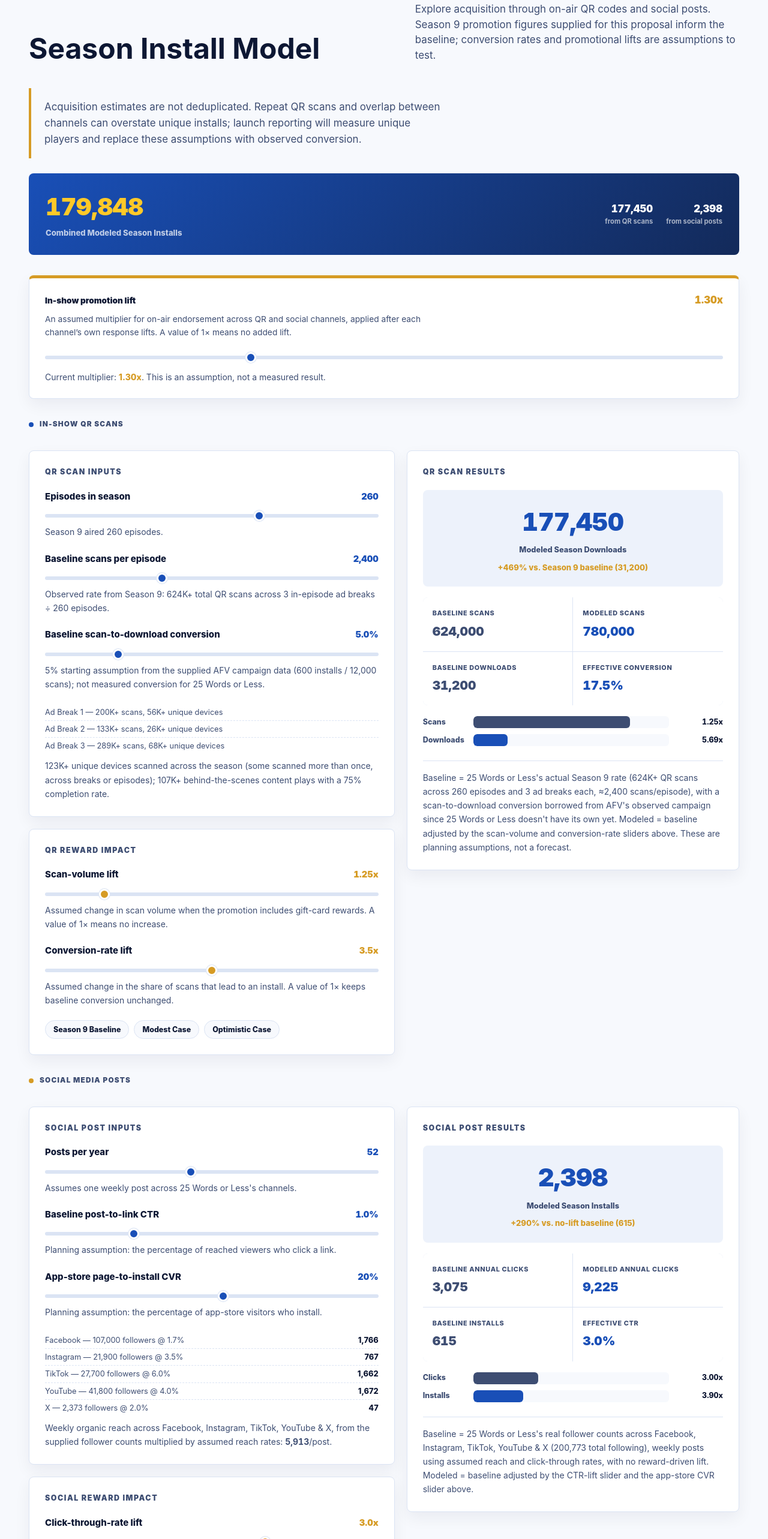
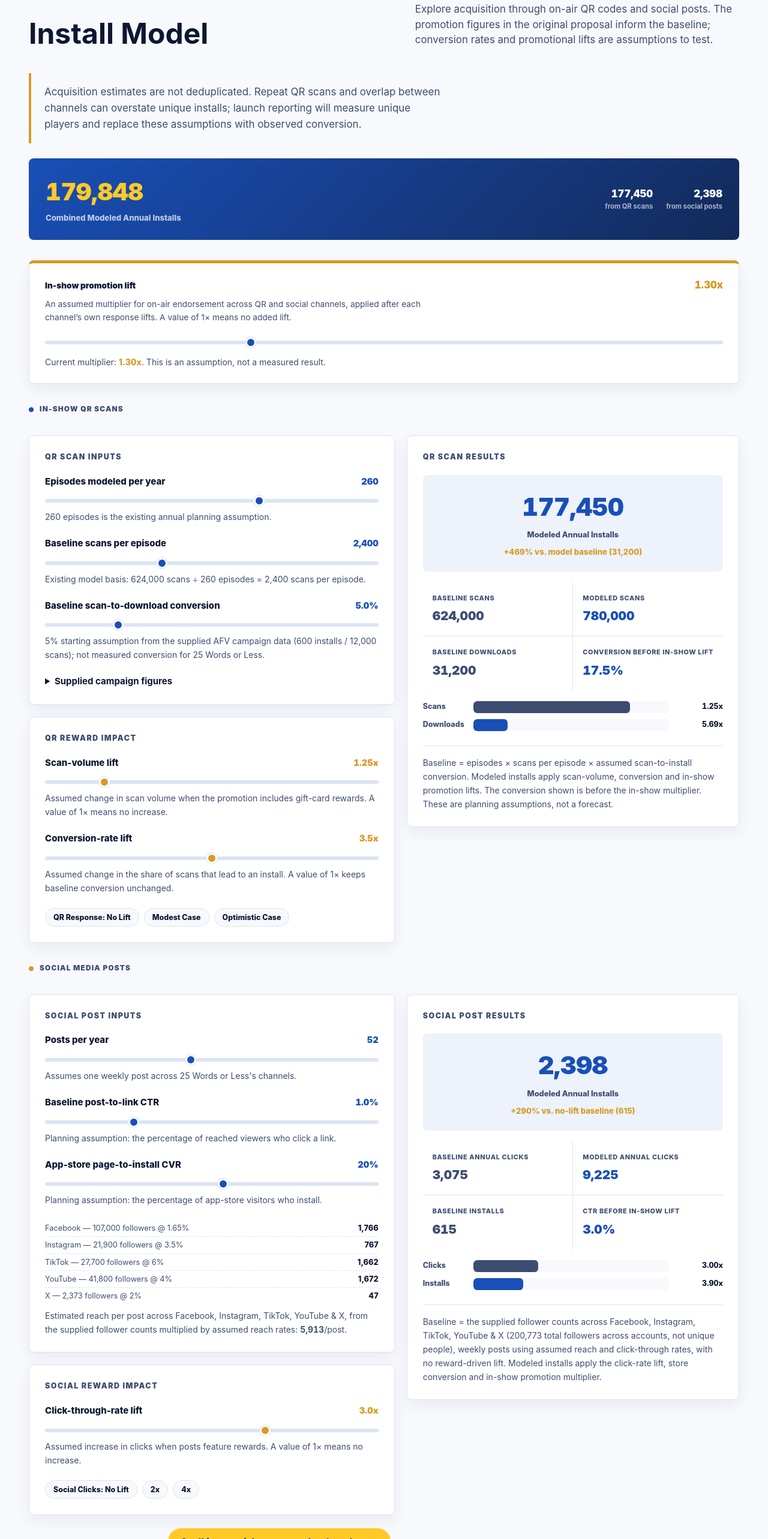
Before and after one commit to influencemobile/giveitawaygames.com, a website: page install-model.html in a window 1280 px wide. Shown: the part 234-2800 px from the top of the page at 60% size. Drawn offline with Linux system fonts and the light colour scheme.

Commit message:
Remove season references.

```diff
--- a/install-model.html
+++ b/install-model.html
@@ -23,20 +23,20 @@
   <span class="privacy-chip">Partnership proposal</span>
 </header>
 
-<main id="main">
+<main id="main"><noscript><p class="scenario-note">Enable JavaScript to adjust this model. Figures shown are the default scenario.</p></noscript>
 <section class="section model-section" id="install-model">
   <div class="section-kicker">Interactive scenario model</div>
   <div class="section-heading">
-    <h2>Season Install Model</h2>
+    <h2>Install Model</h2>
     <p>
-      Explore acquisition through on-air QR codes and social posts. Season 9 promotion figures supplied for this proposal inform the baseline; conversion rates and promotional lifts are assumptions to test.
+      Explore acquisition through on-air QR codes and social posts. The promotion figures in the original proposal inform the baseline; conversion rates and promotional lifts are assumptions to test.
     </p>
   </div>
 
   <p class="scenario-note">Acquisition estimates are not deduplicated. Repeat QR scans and overlap between channels can overstate unique installs; launch reporting will measure unique players and replace these assumptions with observed conversion.</p><div class="model-combined-banner">
     <div>
       <div class="mcb-figure tabular" id="cbTotal">179,848</div>
-      <div class="mcb-label">Combined Modeled Season Installs</div>
+      <div class="mcb-label">Combined Modeled Annual Installs</div>
     </div>
     <div class="mcb-breakdown">
       <div class="mcb-part"><div class="mcb-val tabular" id="cbQr">177,450</div><div class="mcb-lbl">from QR scans</div></div>
@@ -64,28 +64,28 @@
       <div class="model-card">
         <h3>QR Scan Inputs</h3>
         <div class="model-field">
-          <div class="model-field-top"><label for="episodes">Episodes in season</label><span class="mf-val tabular" id="episodesVal">260</span></div>
+          <div class="model-field-top"><label for="episodes">Episodes modeled per year</label><span class="mf-val tabular" id="episodesVal">260</span></div>
           <input type="range" id="episodes" min="150" max="320" step="1" value="260">
-          <div class="model-note">Season 9 aired 260 episodes.</div>
+          <div class="model-note">260 episodes is the existing annual planning assumption.</div>
         </div>
         <div class="model-field">
           <div class="model-field-top"><label for="scansEp">Baseline scans per episode</label><span class="mf-val tabular" id="scansEpVal">2,400</span></div>
           <input type="range" id="scansEp" min="500" max="6000" step="50" value="2400">
-          <div class="model-note">Observed rate from Season 9: 624K+ total QR scans across 3 in-episode ad breaks ÷ 260 episodes.</div>
+          <div class="model-note">Existing model basis: 624,000 scans ÷ 260 episodes = 2,400 scans per episode.</div>
         </div>
         <div class="model-field">
           <div class="model-field-top"><label for="baseConv">Baseline scan-to-download conversion</label><span class="mf-val tabular" id="baseConvVal">5.0%</span></div>
           <input type="range" id="baseConv" min="1" max="20" step="0.5" value="5">
           <div class="model-note">5% starting assumption from the supplied AFV campaign data (600 installs / 12,000 scans); not measured conversion for 25 Words or Less.</div>
         </div>
-        <ul class="model-ref-table">
+        <details class="model-method"><summary>Supplied campaign figures</summary><ul class="model-ref-table">
           <li><span>Ad Break 1 — 200K+ scans, 56K+ unique devices</span></li>
           <li><span>Ad Break 2 — 133K+ scans, 26K+ unique devices</span></li>
           <li><span>Ad Break 3 — 289K+ scans, 68K+ unique devices</span></li>
         </ul>
         <div class="model-note" style="margin-top:8px;">
-          123K+ unique devices scanned across the season (some scanned more than once, across breaks or episodes); 107K+ behind-the-scenes content plays with a 75% completion rate.
-        </div>
+          123K+ unique devices scanned in the supplied campaign summary (some scanned more than once, across breaks or episodes); 107K+ behind-the-scenes content plays with a 75% completion rate. These are inherited reference figures, not independently verified. The rounded ad-break values total 622K+, while the model uses the supplied 624K total; the source totals require reconciliation. Unique-device counts overlap across placements.
+        </div></details>
       </div>
 
       <div class="model-card">
@@ -101,7 +101,7 @@
           <div class="model-note">Assumed change in the share of scans that lead to an install. A value of 1× keeps baseline conversion unchanged.</div>
         </div>
         <div class="model-presets">
-          <button class="preset-btn" data-scan="1.0" data-conv="1.0">Season 9 Baseline</button>
+          <button class="preset-btn" data-scan="1.0" data-conv="1.0">QR Response: No Lift</button>
           <button class="preset-btn" data-scan="1.25" data-conv="3.5">Modest Case</button>
           <button class="preset-btn" data-scan="1.5" data-conv="5">Optimistic Case</button>
         </div>
@@ -113,21 +113,21 @@
         <h3>QR Scan Results</h3>
         <div class="model-headline-result">
           <div class="mhr-value tabular" id="rDownloads">177,450</div>
-          <div class="mhr-label">Modeled Season Downloads</div>
-          <div class="mhr-delta" id="rDelta">+0 vs. Season 9 baseline</div>
+          <div class="mhr-label">Modeled Annual Installs</div>
+          <div class="mhr-delta" id="rDelta">+469% vs. model baseline (31,200)</div>
         </div>
         <div class="model-results-grid">
           <div class="model-result-cell is-baseline"><div class="rlabel">Baseline Scans</div><div class="rval tabular" id="rBaseScans">624,000</div></div>
-          <div class="model-result-cell is-modeled"><div class="rlabel">Modeled Scans</div><div class="rval tabular" id="rModScans">624,000</div></div>
+          <div class="model-result-cell is-modeled"><div class="rlabel">Modeled Scans</div><div class="rval tabular" id="rModScans">780,000</div></div>
           <div class="model-result-cell is-baseline"><div class="rlabel">Baseline Downloads</div><div class="rval tabular" id="rBaseDownloads">31,200</div></div>
-          <div class="model-result-cell is-modeled"><div class="rlabel">Effective Conversion</div><div class="rval tabular" id="rEffConv">5.0%</div></div>
+          <div class="model-result-cell is-modeled"><div class="rlabel">Conversion Before In-Show Lift</div><div class="rval tabular" id="rEffConv">17.5%</div></div>
         </div>
         <div class="model-bars">
-          <div class="model-bar-row"><div class="mbar-label">Scans</div><div class="mbar-track"><div class="mbar-fill baseline" id="barScansBase" style="width:100%;"></div></div><div class="mbar-val tabular" id="barScansVal">1.00x</div></div>
-          <div class="model-bar-row"><div class="mbar-label">Downloads</div><div class="mbar-track"><div class="mbar-fill modeled" id="barDownloadsBase" style="width:100%;"></div></div><div class="mbar-val tabular" id="barDownloadsVal">1.00x</div></div>
+          <div class="model-bar-row"><div class="mbar-label">Scans</div><div class="mbar-track"><div class="mbar-fill baseline" id="barScansBase" style="width:100%;"></div></div><div class="mbar-val tabular" id="barScansVal">1.25x</div></div>
+          <div class="model-bar-row"><div class="mbar-label">Downloads</div><div class="mbar-track"><div class="mbar-fill modeled" id="barDownloadsBase" style="width:100%;"></div></div><div class="mbar-val tabular" id="barDownloadsVal">5.69x</div></div>
         </div>
         <div class="model-foot-note">
-          Baseline = 25 Words or Less's actual Season 9 rate (624K+ QR scans across 260 episodes and 3 ad breaks each, ≈2,400 scans/episode), with a scan-to-download conversion borrowed from AFV's observed campaign since 25 Words or Less doesn't have its own yet. Modeled = baseline adjusted by the scan-volume and conversion-rate sliders above. These are planning assumptions, not a forecast.
+          Baseline = episodes × scans per episode × assumed scan-to-install conversion. Modeled installs apply scan-volume, conversion and in-show promotion lifts. The conversion shown is before the in-show multiplier. These are planning assumptions, not a forecast.
         </div>
       </div>
     </div>
@@ -155,7 +155,7 @@
         </div>
         <ul class="model-ref-table" id="refTable"></ul>
         <div class="model-note" style="margin-top:8px;">
-          Weekly organic reach across Facebook, Instagram, TikTok, YouTube &amp; X, from the supplied follower counts multiplied by assumed reach rates: <b class="tabular" id="totalReachRef">5,913</b>/post.
+          Estimated reach per post across Facebook, Instagram, TikTok, YouTube &amp; X, from the supplied follower counts multiplied by assumed reach rates: <b class="tabular" id="totalReachRef">5,913</b>/post.
         </div>
       </div>
 
@@ -167,7 +167,7 @@
           <div class="model-note">Assumed increase in clicks when posts feature rewards. A value of 1× means no increase.</div>
         </div>
         <div class="model-presets">
-          <button class="preset-btn" data-ctr="1.0">No Lift</button>
+          <button class="preset-btn" data-ctr="1.0">Social Clicks: No Lift</button>
           <button class="preset-btn" data-ctr="2.0">2x</button>
           <button class="preset-btn" data-ctr="4.0">4x</button>
         </div>
@@ -179,21 +179,21 @@
         <h3>Social Post Results</h3>
         <div class="model-headline-result">
           <div class="mhr-value tabular" id="sDownloads">2,398</div>
-          <div class="mhr-label">Modeled Season Installs</div>
-          <div class="mhr-delta" id="sDelta">+0 vs. no-lift baseline</div>
+          <div class="mhr-label">Modeled Annual Installs</div>
+          <div class="mhr-delta" id="sDelta">+290% vs. no-lift baseline (615)</div>
         </div>
         <div class="model-results-grid">
           <div class="model-result-cell is-baseline"><div class="rlabel">Baseline Annual Clicks</div><div class="rval tabular" id="sBaseClicks">3,075</div></div>
           <div class="model-result-cell is-modeled"><div class="rlabel">Modeled Annual Clicks</div><div class="rval tabular" id="sModClicks">9,225</div></div>
           <div class="model-result-cell is-baseline"><div class="rlabel">Baseline Installs</div><div class="rval tabular" id="sBaseInstalls">615</div></div>
-          <div class="model-result-cell is-modeled"><div class="rlabel">Effective CTR</div><div class="rval tabular" id="sEffCtr">3.0%</div></div>
+          <div class="model-result-cell is-modeled"><div class="rlabel">CTR Before In-Show Lift</div><div class="rval tabular" id="sEffCtr">3.0%</div></div>
         </div>
         <div class="model-bars">
           <div class="model-bar-row"><div class="mbar-label">Clicks</div><div class="mbar-track"><div class="mbar-fill baseline" id="sBarClicksBase" style="width:33%;"></div></div><div class="mbar-val tabular" id="sBarClicksVal">3.00x</div></div>
-          <div class="model-bar-row"><div class="mbar-label">Installs</div><div class="mbar-track"><div class="mbar-fill modeled" id="sBarInstallsBase" style="width:33%;"></div></div><div class="mbar-val tabular" id="sBarInstallsVal">3.00x</div></div>
+          <div class="model-bar-row"><div class="mbar-label">Installs</div><div class="mbar-track"><div class="mbar-fill modeled" id="sBarInstallsBase" style="width:33%;"></div></div><div class="mbar-val tabular" id="sBarInstallsVal">3.90x</div></div>
         </div>
         <div class="model-foot-note">
-          Baseline = 25 Words or Less's real follower counts across Facebook, Instagram, TikTok, YouTube &amp; X (200,773 total following), weekly posts using assumed reach and click-through rates, with no reward-driven lift. Modeled = baseline adjusted by the CTR-lift slider and the app-store CVR slider above.
+          Baseline = the supplied follower counts across Facebook, Instagram, TikTok, YouTube &amp; X (200,773 total followers across accounts, not unique people), weekly posts using assumed reach and click-through rates, with no reward-driven lift. Modeled installs apply the click-rate lift, store conversion and in-show promotion multiplier.
         </div>
       </div>
     </div>
@@ -266,7 +266,7 @@
 
   out.totalReachRef.textContent = fmt(TOTAL_WEEKLY_REACH);
   out.refTable.innerHTML = PLATFORMS.map(p =>
-    `<li><span>${p.name} — ${fmt(p.followers)} followers @ ${(p.reach*100).toFixed(1)}%</span><b>${fmt(p.followers*p.reach)}</b></li>`
+    `<li><span>${p.name} — ${fmt(p.followers)} followers @ ${Number((p.reach*100).toFixed(2))}%</span><b>${fmt(p.followers*p.reach)}</b></li>`
   ).join('');
 
   function recalc(){
@@ -300,7 +300,7 @@
     out.rDownloads.textContent = fmt(modDownloads);
 
     const deltaPct = baseDownloads > 0 ? ((modDownloads/baseDownloads - 1)*100) : 0;
-    out.rDelta.textContent = (deltaPct>=0?'+':'') + deltaPct.toFixed(0) + '% vs. Season 9 baseline (' + fmt(baseDownloads) + ')';
+    out.rDelta.textContent = (deltaPct>=0?'+':'') + deltaPct.toFixed(0) + '% vs. model baseline (' + fmt(baseDownloads) + ')';
 
     const scanRatio = modScans/baseScans;
     const downloadRatio = baseDownloads>0 ? modDownloads/baseDownloads : 1;
```
Also changed, not shown: NUMBER-REVIEW.md (added, +32 -0 lines), economics-model.html (+1 -1 lines), index.html (+1 -1 lines).
